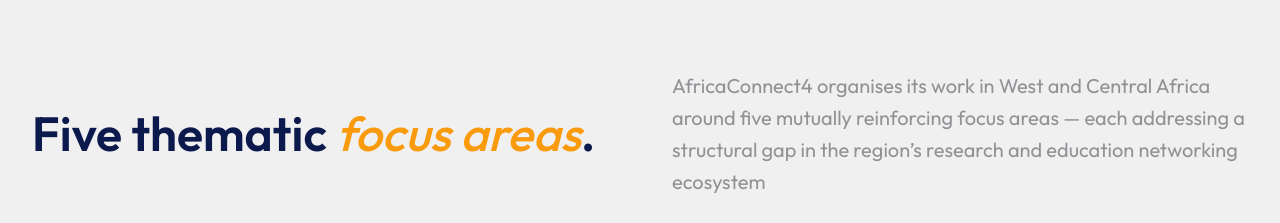
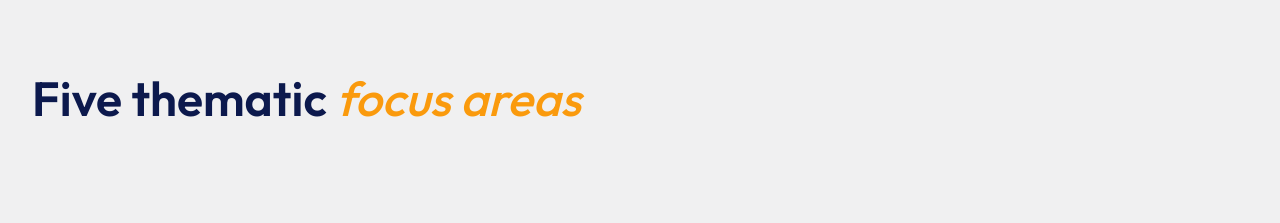
Before and after one commit to rizennews/africaconnect4, a Next.js app: page / in a window 1280 px wide. Shown: the part 551-774 px from the top of the page. Built offline with nearby package versions, Linux system fonts and the light colour scheme.

Commit message:
Remove description text and dot from FocusAreasIntro

```diff
--- a/src/components/FocusAreasIntro.tsx
+++ b/src/components/FocusAreasIntro.tsx
@@ -7,16 +7,10 @@
       <div className={styles.container}>
         <div className={styles.leftColumn}>
           <h2 className={styles.title}>
-            Five thematic <span className={styles.highlight}>focus areas</span>.
+            Five thematic <span className={styles.highlight}>focus areas</span>
           </h2>
         </div>
-        <div className={styles.rightColumn}>
-          <p className={styles.description}>
-            AfricaConnect4 organises its work in West and Central Africa around five
-            mutually reinforcing focus areas — each addressing a structural gap in
-            the region’s research and education networking ecosystem
-          </p>
-        </div>
+
       </div>
     </section>
   );
```
